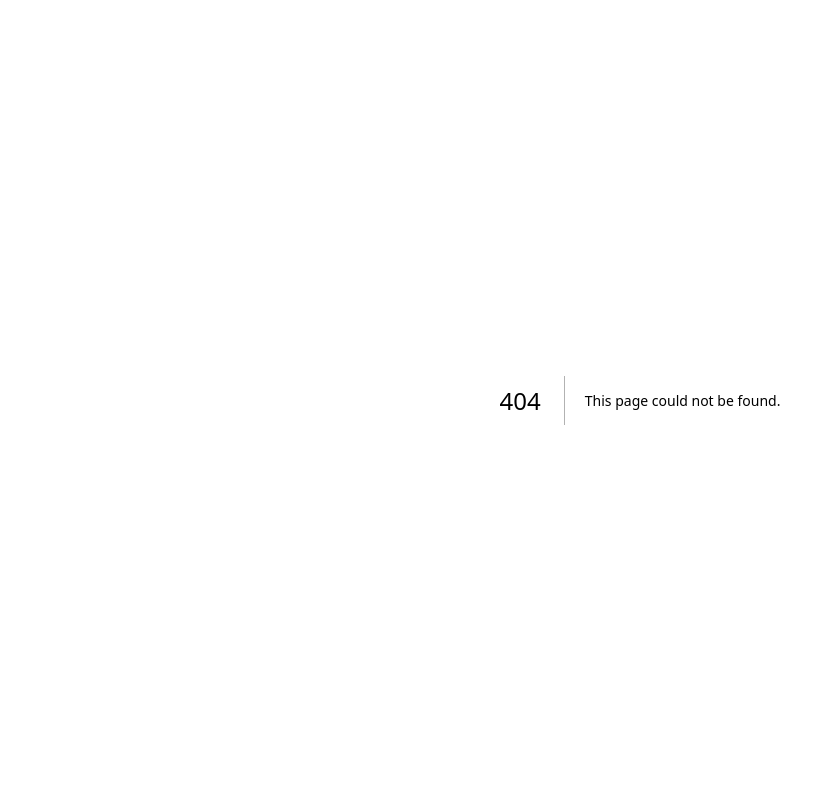
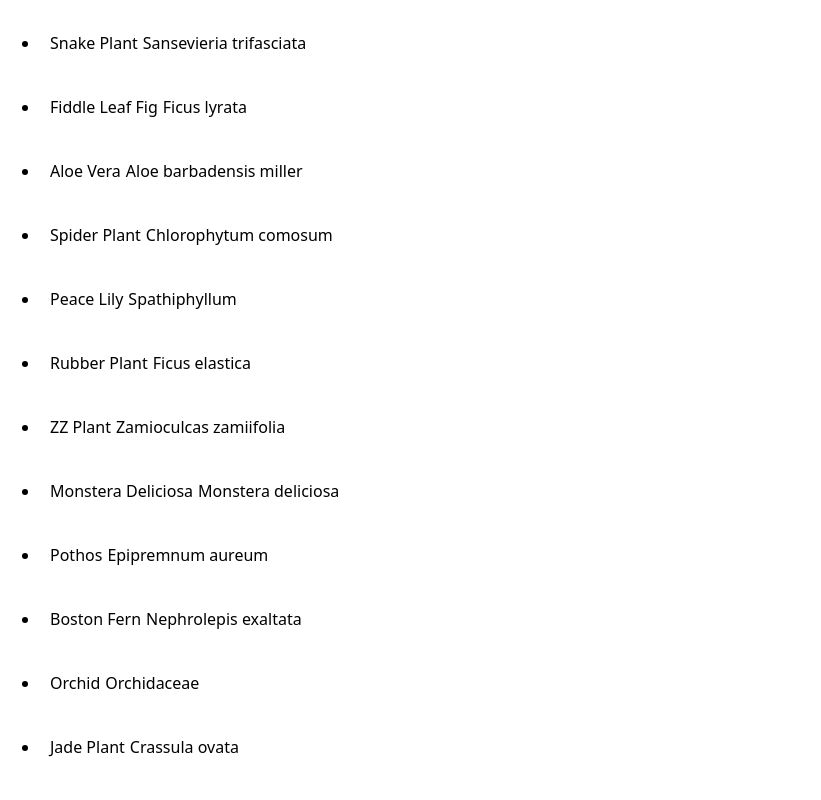
Before and after one commit to MarenOelixtown/plant-care-app, a Next.js app: page /overview in a window 1280 px wide. Before the commit this address had no page. Shown: the top 800 px of the page, without its empty margins (0-821 px from the left). Built offline with nearby package versions, Linux system fonts and the light colour scheme.

Commit message:
add overview page

```diff
--- /dev/null
+++ b/assets/plants.js
@@ -0,0 +1,142 @@
+export const plants = [
+  {
+    id: "eb8fb5fc-880",
+    name: "Snake Plant",
+    botanical_name: "Sansevieria trifasciata",
+    water_need: "Low",
+    fertiliser_season: ["Spring", "Summer"],
+  },
+  {
+    id: "c83b7e4a-15a",
+    name: "Fiddle Leaf Fig",
+    botanical_name: "Ficus lyrata",
+    water_need: "Moderate",
+    fertiliser_season: ["Spring"],
+  },
+  {
+    id: "22e8ce12-dc6",
+    name: "Aloe Vera",
+    botanical_name: "Aloe barbadensis miller",
+    water_need: "Low",
+    fertiliser_season: ["Summer"],
+  },
+  {
+    id: "1580ffe8-4b0",
+    name: "Spider Plant",
+    botanical_name: "Chlorophytum comosum",
+    water_need: "Low",
+    fertiliser_season: ["Spring", "Summer"],
+  },
+  {
+    id: "d4db4b1c-072",
+    name: "Peace Lily",
+    botanical_name: "Spathiphyllum",
+    water_need: "High",
+    fertiliser_season: ["Spring", "Summer"],
+  },
+  {
+    id: "3205843b-70c",
+    name: "Rubber Plant",
+    botanical_name: "Ficus elastica",
+    water_need: "Moderate",
+    fertiliser_season: ["Spring", "Fall"],
+  },
+  {
+    id: "16a6c8bb-f12",
+    name: "ZZ Plant",
+    botanical_name: "Zamioculcas zamiifolia",
+    water_need: "Low",
+    fertiliser_season: ["Spring", "Summer"],
+  },
+  {
+    id: "242ee7e6-0b7",
+    name: "Monstera Deliciosa",
+    botanical_name: "Monstera deliciosa",
+    water_need: "Moderate",
+    fertiliser_season: ["Spring", "Summer"],
+  },
+  {
+    id: "a5c0d55e-dee",
+    name: "Pothos",
+    botanical_name: "Epipremnum aureum",
+    water_need: "Low",
+    fertiliser_season: ["Spring", "Summer"],
+  },
+  {
+    id: "873ef6fe-7f0",
+    name: "Boston Fern",
+    botanical_name: "Nephrolepis exaltata",
+    water_need: "High",
+    fertiliser_season: ["Spring", "Summer"],
+  },
+  {
+    id: "a62be84e-084",
+    name: "Orchid",
+    botanical_name: "Orchidaceae",
+    water_need: "Low",
+    fertiliser_season: ["Spring", "Summer"],
+  },
+  {
+    id: "0323ad77-437",
+    name: "Jade Plant",
+    botanical_name: "Crassula ovata",
+    water_need: "Low",
+    fertiliser_season: ["Spring", "Fall"],
+  },
+  {
+    id: "82a4ad18-5e6",
+    name: "Philodendron",
+    botanical_name: "Philodendron spp.",
+    water_need: "Moderate",
+    fertiliser_season: ["Spring", "Summer"],
+  },
+  {
+    id: "996b0e79-de3",
+    name: "Cactus",
+    botanical_name: "Cactaceae",
+    water_need: "Low",
+    fertiliser_season: ["Summer"],
+  },
+  {
+    id: "56f9f56c-81f",
+    name: "Lavender",
+    botanical_name: "Lavandula",
+    water_need: "Low",
+    fertiliser_season: ["Spring"],
+  },
+  {
+    id: "0f5d3d8a-ef8",
+    name: "Succulent",
+    botanical_name: "Succulents",
+    water_need: "Low",
+    fertiliser_season: ["Summer", "Fall"],
+  },
+  {
+    id: "22a1867e-9b0",
+    name: "Calathea",
+    botanical_name: "Calathea spp.",
+    water_need: "High",
+    fertiliser_season: ["Spring", "Summer"],
+  },
+  {
+    id: "22788fe8-27a",
+    name: "Yucca",
+    botanical_name: "Yucca",
+    water_need: "Low",
+    fertiliser_season: ["Spring"],
+  },
+  {
+    id: "44fd13bd-b60",
+    name: "Bamboo",
+    botanical_name: "Bambusoideae",
+    water_need: "Moderate",
+    fertiliser_season: ["Spring", "Summer"],
+  },
+  {
+    id: "31082fea-871",
+    name: "Anthurium",
+    botanical_name: "Anthurium",
+    water_need: "Moderate",
+    fertiliser_season: ["Spring", "Fall"],
+  },
+];
--- /dev/null
+++ b/components/Overview.js
@@ -0,0 +1,19 @@
+import { plants } from "@/assets/plants";
+import PlantPreview from "./PlantPreview";
+
+export default function Overview() {
+  return (
+    <div>
+      <ul>
+        {plants.map((plant) => (
+          <li key={plant.id}>
+            <PlantPreview
+              name={plant.name}
+              botanical_name={plant.botanical_name}
+            />
+          </li>
+        ))}
+      </ul>
+    </div>
+  );
+}
--- /dev/null
+++ b/components/PlantPreview.js
@@ -0,0 +1,27 @@
+import styled from "styled-components";
+
+const StyledBody = styled.div`
+  margin: 10px;
+`;
+
+const StyledP = styled.p`
+  margin-right: 5px;
+`;
+
+const StyledDiv = styled.div`
+  display: flex;
+  align-items: center;
+  align-content: space-between
+  margin-bottom: 5px;
+`;
+
+export default function PlantPreview({ name, botanical_name }) {
+  return (
+    <StyledBody>
+      <StyledDiv>
+        <StyledP>{name}</StyledP>
+        <StyledP>{botanical_name}</StyledP>
+      </StyledDiv>
+    </StyledBody>
+  );
+}
--- a/pages/index.js
+++ b/pages/index.js
@@ -1,7 +1,10 @@
+import Link from "next/link";
+
 export default function HomePage() {
   return (
     <div>
-      <h1>Hello from Next.js</h1>
+      <h1>Welcome to the Plant Care Companion</h1>
+      <Link href="/overview">Go to Plants Overview</Link>
     </div>
   );
 }
--- /dev/null
+++ b/pages/overview/index.js
@@ -0,0 +1,5 @@
+import Overview from "@/components/Overview";
+
+export default function OverviewPage() {
+  return <Overview />;
+}
```
Also changed, not shown: pages/overview/[id].js (added), 1 other file (tests, documents, lock files or other folders).
